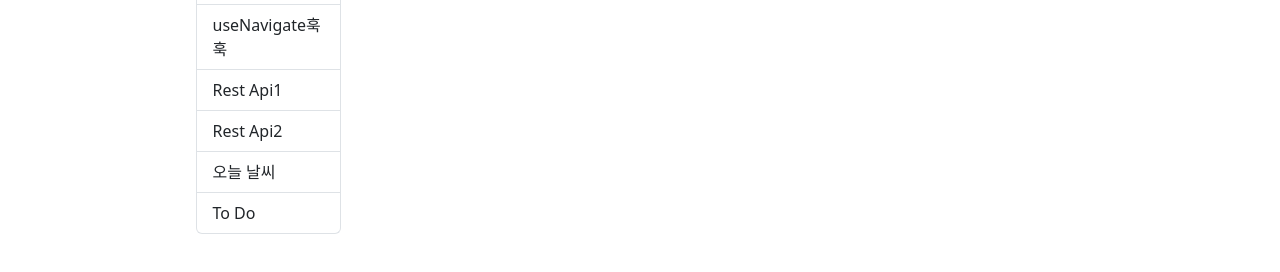
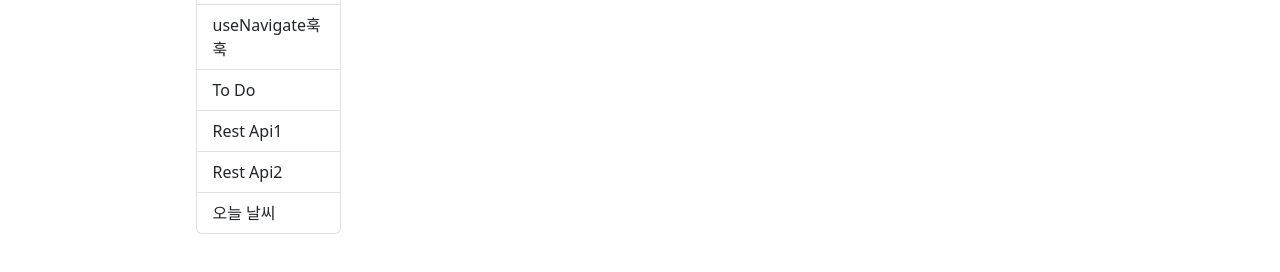
Before and after one commit to swanbaek/reactBasic, a React (Create React App) app: page / in a window 1280 px wide. Shown: the part 494-766 px from the top of the page. Built offline with nearby package versions, Linux system fonts and the light colour scheme.

Commit message:
리스트 항목 순서 수정1

```diff
--- a/src/component/Side.jsx
+++ b/src/component/Side.jsx
@@ -28,10 +28,11 @@ export default function Side() {
       <ListGroup.Item as={Link} to="/hook2">useEffect훅-Timer</ListGroup.Item>
       <ListGroup.Item as={Link} to="/hook3">useRef훅</ListGroup.Item>
       <ListGroup.Item as={Link} to="/hook4">useNavigate훅훅</ListGroup.Item>
+      <ListGroup.Item as={Link} to="/todo">To Do</ListGroup.Item>
       <ListGroup.Item as={Link} to="/ajax1/1">Rest Api1</ListGroup.Item>
       <ListGroup.Item as={Link} to="/ajax2?page=1&per_page=6">Rest Api2</ListGroup.Item>
       <ListGroup.Item as={Link} to="/ajax3">오늘 날씨</ListGroup.Item>
-      <ListGroup.Item as={Link} to="/todo">To Do</ListGroup.Item>
+
     </ListGroup>
 
     </Stack>
```
